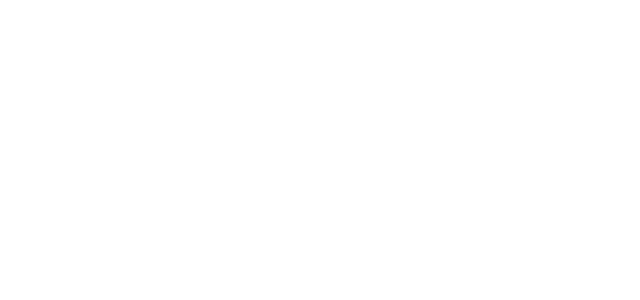
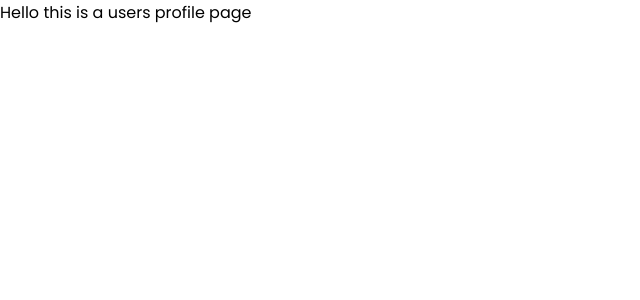
Before and after one commit to lakshya001-AI/Hotel_Booking_SkillsAcademy, a React (Vite) app in the folder Frontend/: page /ProfilePage in a window 1280 px wide. Before the commit this address had no page. Shown: the top 300 px of the page, without its empty margins (0-640 px from the left). Built offline with nearby package versions, Linux system fonts and the light colour scheme.

Commit message:
commit changes

```diff
--- a/Frontend/src/App.jsx
+++ b/Frontend/src/App.jsx
@@ -5,6 +5,7 @@
 import CreateAccount from "./Components/createAccount";
 import AdminPage from "./Components/adminPage";
 import AdminUsersPage from "./Components/adminusers";
+import ProfilePage from "./Components/profilepage";
 
 export default function App() {
   return (
@@ -17,6 +18,7 @@
           <Route path="/createAccount" element={<CreateAccount/>}/>
           <Route path="/adminPage" element={<AdminPage/>}/>
           <Route path="/adminUsersPage" element={<AdminUsersPage/>}/>
+          <Route path="/ProfilePage" element={<ProfilePage/>}/>
         </Routes>
       </BrowserRouter>
     </>
--- a/Frontend/src/Components/mainPage.jsx
+++ b/Frontend/src/Components/mainPage.jsx
@@ -64,7 +64,7 @@
             <p className={Style.headingPara}>HBooking</p>
           </div>
           <div className={Style.loginAndCreateAccountDiv}>
-            <Link className={Style.userProfileBtn}>Profile</Link>
+            <Link className={Style.userProfileBtn} to="/ProfilePage">Profile</Link>
             <Link className={Style.logoutBtn}>logout</Link>
           </div>
           </div>
--- /dev/null
+++ b/Frontend/src/Components/profilepage.jsx
@@ -0,0 +1,9 @@
+import React from 'react'
+
+function ProfilePage() {
+  return <>
+  <div>Hello this is a users profile page</div>
+  </>
+}
+
+export default ProfilePage;
```
